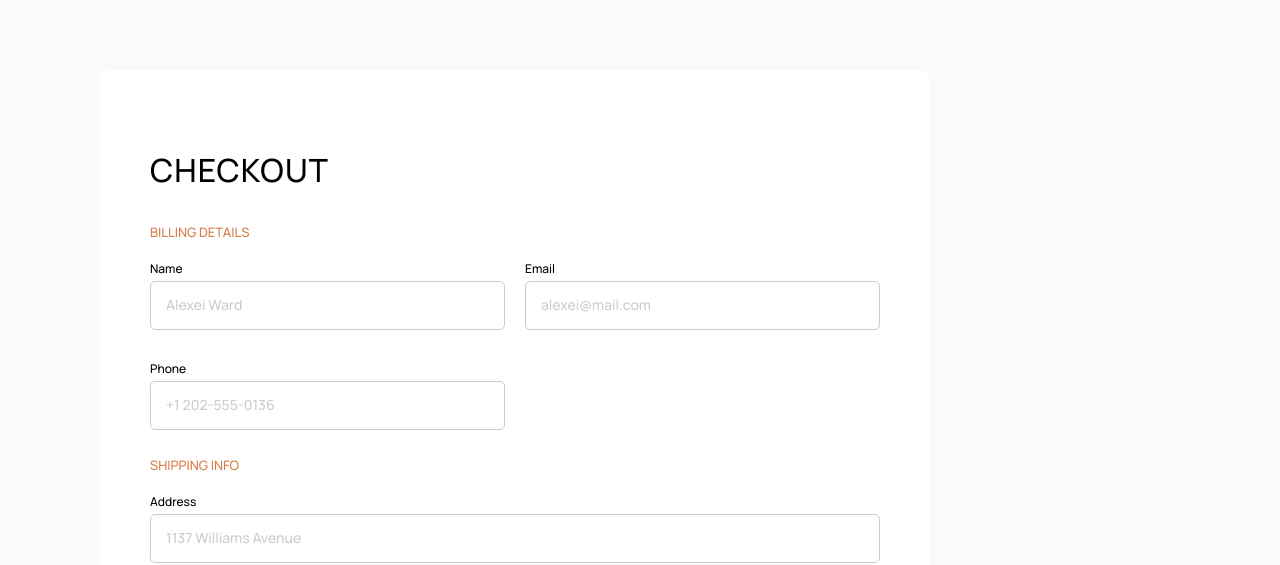
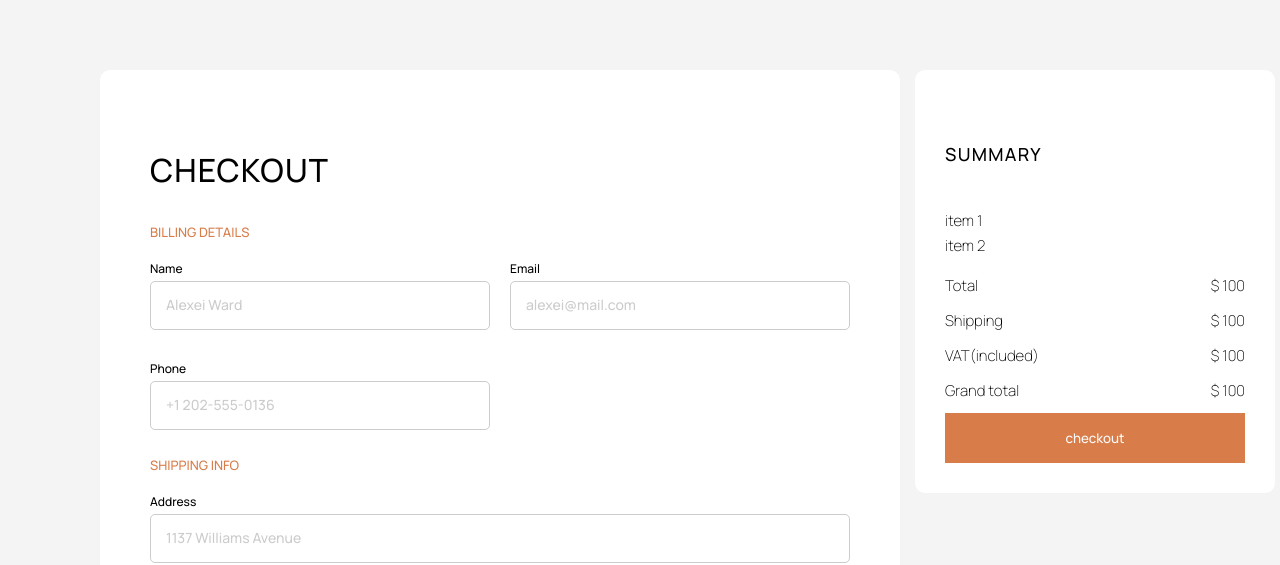
Before and after one commit to IshanVeer/audiophile-ecommerce-app, a Next.js app: page /checkout in a window 1280 px wide. Shown: the part 176-741 px from the top of the page. Built offline with nearby package versions, Linux system fonts and the light colour scheme; no server answers; the database is empty.

Commit message:
added checkout summary

```diff
--- a/src/app/(checkout)/checkout/page.tsx
+++ b/src/app/(checkout)/checkout/page.tsx
@@ -1,9 +1,11 @@
 import CheckoutForm from "@/components/layout/CheckoutForm";
+import CheckoutSummary from "@/components/layout/CheckoutSummary";
 
 const CheckoutPage = () => {
   return (
-    <div>
+    <div style={{display:"flex", gap:"1.5rem", backgroundColor:"#f4f4f4"}}>
       <CheckoutForm />
+      <CheckoutSummary />
     </div>
   );
 };
--- a/src/components/UI/FunctionalButton.module.css
+++ b/src/components/UI/FunctionalButton.module.css
@@ -1,5 +1,6 @@
 .button{
     border: none;
+    width: 100%;
     outline: none;
     padding: 1.6rem 4rem;
     background-color: var(--primaryColor);
--- a/src/components/UI/FunctionalButton.tsx
+++ b/src/components/UI/FunctionalButton.tsx
@@ -1,9 +1,9 @@
 "use client"
 import React,{Fragment} from 'react';
 import css from './FunctionalButton.module.css';
-import {ButtonProp} from '@/types/types';
 
-const FunctionalButton:React.FC<{name:ButtonProp}> = ({name}) => {
+
+const FunctionalButton:React.FC<{name:string}> = ({name}) => {
   return (
     <Fragment>
         <button className={css.button}>
--- a/src/components/layout/CheckoutForm.module.css
+++ b/src/components/layout/CheckoutForm.module.css
@@ -1,6 +1,6 @@
 
 .form{
-    max-width: 73rem;
+    width: 70rem;
     margin: 15rem 0 15rem 10rem;
     padding: 5rem 5rem;
     border-radius: 10px;
--- a/src/components/layout/CheckoutSummary.module.css
+++ b/src/components/layout/CheckoutSummary.module.css
@@ -0,0 +1,18 @@
+.checkoutSummaryContainer{
+    width: 30rem;
+    height: 100%;
+    margin: 15rem 0 15rem 0;
+    border-radius: 10px;
+    background-color: var(--colorWhite);
+    padding: 3rem;
+}
+.checkoutSummaryItems{
+    list-style: none;
+    padding: 0;
+}
+.checkoutSummary{
+    display: flex;
+    justify-content: space-between;
+    align-items: center;
+    margin-bottom: 1rem;
+}
--- a/src/components/layout/CheckoutSummary.tsx
+++ b/src/components/layout/CheckoutSummary.tsx
@@ -1,9 +1,36 @@
-import React from 'react'
+import React, { Fragment } from "react";
+import css from "./CheckoutSummary.module.css";
+import FunctionalButton from "../UI/FunctionalButton";
 
 const CheckoutSummary = () => {
   return (
-    <div>CheckoutSummary</div>
-  )
-}
+    <Fragment>
+      <div className={css.checkoutSummaryContainer}>
+        <h6>Summary</h6>
+        <ul className={css.checkoutSummaryItems}>
+          <li>item 1</li>
+          <li>item 2</li>
+        </ul>
+        <div className={css.checkoutSummary}>
+          <span>Total</span>
+          <span>$ 100</span>
+        </div>
+        <div className={css.checkoutSummary}>
+          <span>Shipping</span>
+          <span>$ 100</span>
+        </div>
+        <div className={css.checkoutSummary}>
+          <span>VAT(included)</span>
+          <span>$ 100</span>
+        </div>
+        <div className={`${css.checkoutSummary} ${css.grandTotal}`}>
+          <span>Grand total</span>
+          <span>$ 100</span>
+        </div>
+        <FunctionalButton name="checkout" />
+      </div>
+    </Fragment>
+  );
+};
 
-export default CheckoutSummary
+export default CheckoutSummary;
```
